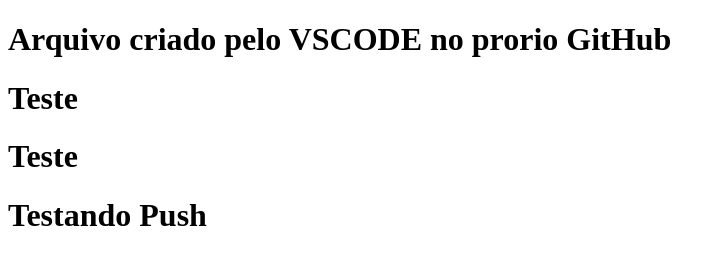
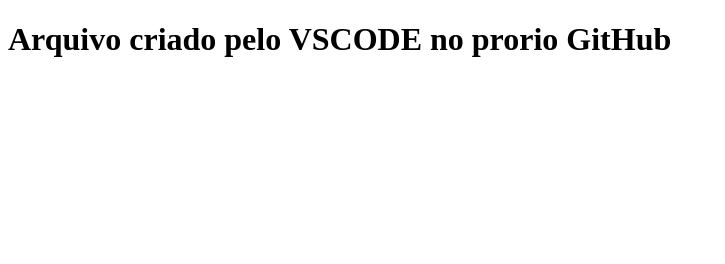
Before and after one commit to AlmirMariucio/Repo-Curso, a plain HTML site: page index.html in a window 1280 px wide. Shown: the whole page, without its empty margins (0-725 px from the left). Drawn offline with Linux system fonts and the light colour scheme.

Commit message:
Testando segundo push

```diff
--- a/index.html
+++ b/index.html
@@ -7,8 +7,5 @@
 </head>
 <body>
     <h1>Arquivo criado pelo VSCODE no prorio GitHub</h1>
-    <h1>Teste</h1>
-    <h1>Teste</h1>
-    <h1>Testando Push</h1>
 </body>
 </html>
```
